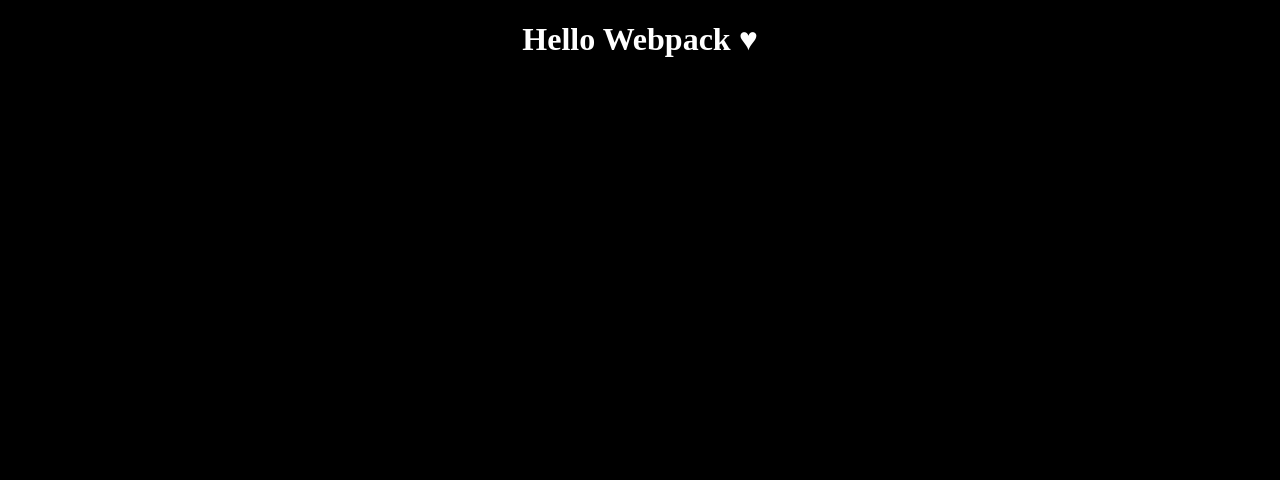
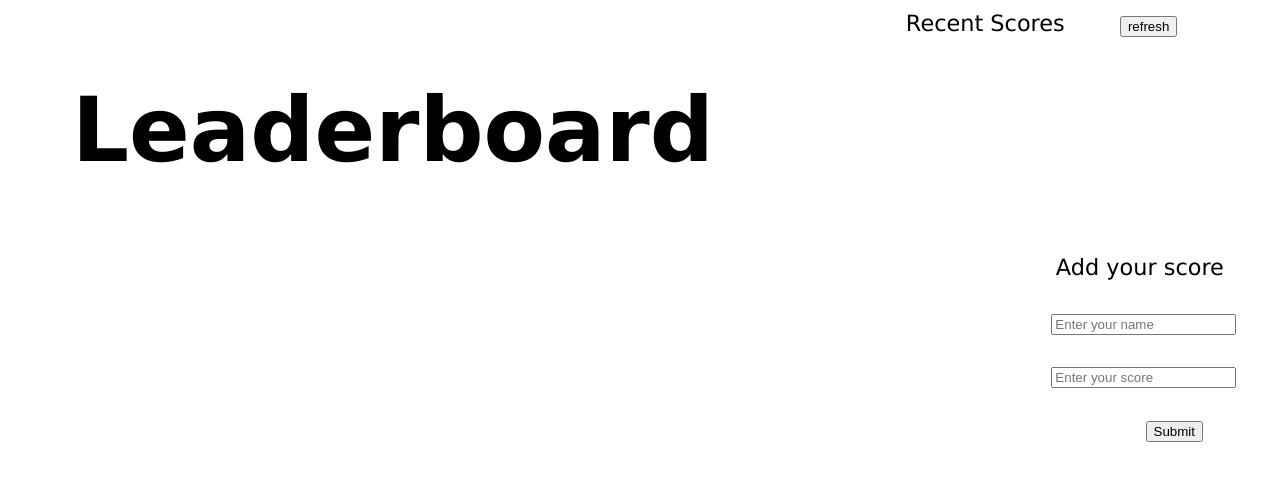
Before and after one commit to andym80/Leaderboard, a website built with webpack: page src/index.html in a window 1280 px wide. Built offline with nearby package versions, Linux system fonts and the light colour scheme.

Commit message:
add index.html & style.css

```diff
--- a/src/index.html
+++ b/src/index.html
@@ -1,11 +1,40 @@
 <!DOCTYPE html>
 <html lang="en">
+
 <head>
     <meta charset="UTF-8">
-    <title>Webpack tutorial</title>
+    <title>Leaderboard by @andym80</title>
+    <script defer src="runtime.js"></script>
+    <script defer src="main.js"></script>
 </head>
 <body>
-   <h1>Hello Webpack &#9829</h1>
+    <h1>Leaderboard</h1>
+
+    <article class="table-scores">
+        <div class="board-list">
+            <div class="h2">Recent Scores<span class="h2refresh"></span>
+                <button type="submit" id="refresh">refresh</button>
+            </div>
+            <div class="board-list-item">
+                <div class="scores">
+                    <div class="names">
+                        <div class="points">
+                        </div>
+                    </div>
+                </div>
+            </div>
+        </div>
+    </article>
+
+    <article class="input-players">
+        <div class="input-title">Add your score</div>
+        <ul class="form">
+            <li><input class="names" type="text" placeholder="Enter your name"></li>
+            <li><input class="scores" type="text" placeholder="Enter your score"></li>
+            </ul>
+            <div class="btn"><button type="submit" id="submitbtn">Submit</button></div>
+    </article>
 
 </body>
+
 </html>
--- a/src/style.css
+++ b/src/style.css
@@ -1,7 +1,52 @@
 body {
-	background-color: black;
+  display: flex;
+  font: 1.4em/1.4 base, "Source Sans Pro", Verdana, sans-serif;
+  overflow-x: hidden;
 }
+
+/* recent scores */
+.board-list {
+  flex-direction: column;
+  align-items: center;
+  margin-left: 12rem;
+  width: 100%;
+  height: 100%;
+}
+
 h1 {
-	color: white;
-	text-align: center;
+  margin-left: 4rem;
+  font-size: 4em;
+  color: black;
+  width: 100%;
 }
+
+.input-players {
+  width: 100%;
+  height: 100%;
+  display: flex;
+  flex-direction: column;
+  align-items: center;
+  justify-content: center;
+  margin-right: 5rem;
+  margin-top: 15.27rem;
+}
+
+.input-title {
+  padding-left: 2rem;
+}
+
+#refresh {
+  margin-left: 3rem;
+}
+
+#submitbtn {
+  margin-left: 6.3rem;
+}
+
+li {
+  list-style: none;
+}
+
+.names {
+  margin-bottom: 1.5rem;
+}
```
